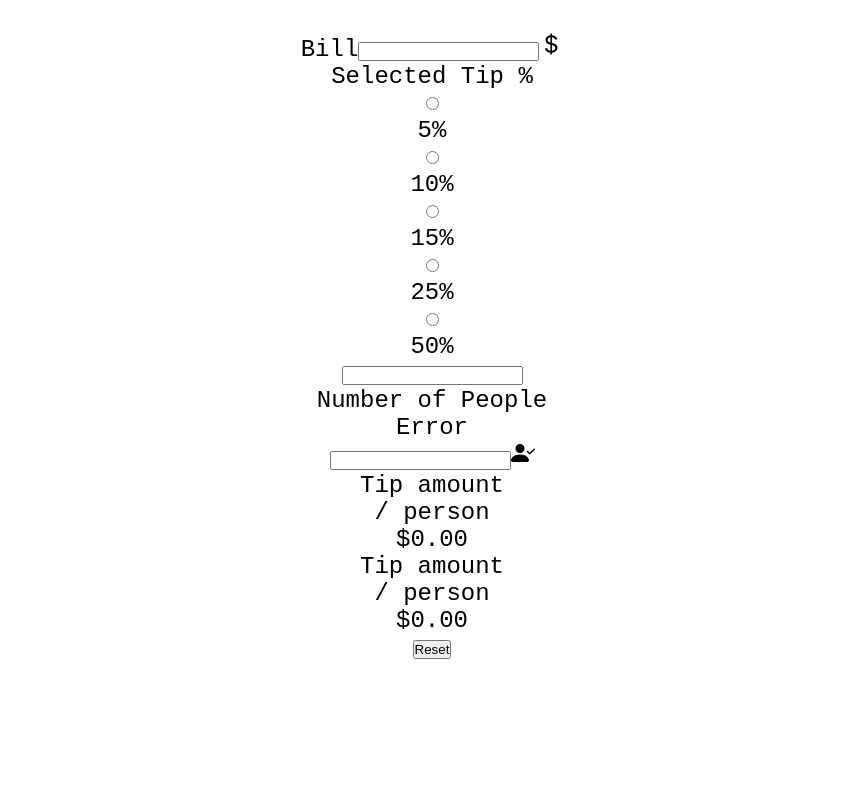
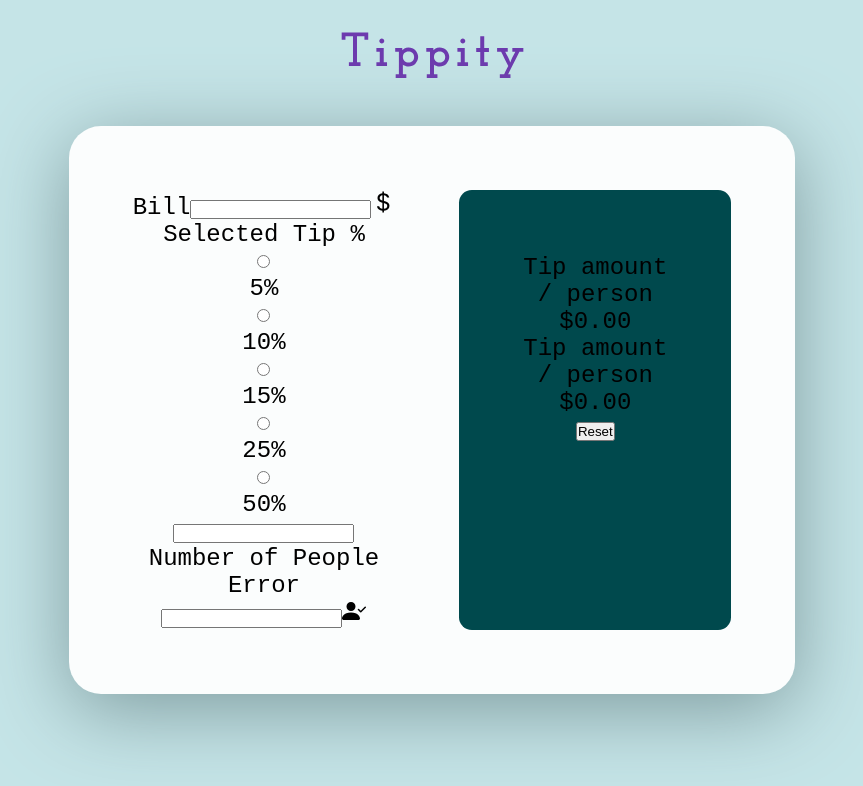
Before and after one commit to WNagorny/Tip-Calculator, a React (Vite) app: page / in a window 1280 px wide. Shown: the top 786 px of the page, without its empty margins (208-1071 px from the left). Built offline with nearby package versions, Linux system fonts and the light colour scheme.

Commit message:
added style for Display component part 1

```diff
--- a/src/App.jsx
+++ b/src/App.jsx
@@ -1,5 +1,7 @@
 // import { useState } from 'react'
 import './App.css'
+import logo from './assets/logo (2).svg'
+
 import Display from './components/Display'
 import Form from './components/Form'
 
@@ -8,11 +10,10 @@ function App() {
 
   return (
     <>
-      <div className='App'>
+      <div className='wrapper'>
+        <img src={logo} alt="Tippity logo" />
         <div className="container">
-          <div className="form">
           <Form />
-          </div>
           <Display/>
         </div>
       </div>
--- a/src/components/Display.jsx
+++ b/src/components/Display.jsx
@@ -1,6 +1,6 @@
 const Display = () => {
 	return (
-		<div>
+		<div className="display">
 			<div className='display-row'>
 				<div>
 					<div className='display-label'>
--- a/src/index.css
+++ b/src/index.css
@@ -7,16 +7,49 @@
 }
 
 :root {
-	--brand: 172, 67%, 45%;
+	--brand: 279, 72%, 56%;
 	--text: 183, 100%, 15%;
 	--neutral1: 186, 14%, 43%;
 	--neutral2: 184, 14%, 56%;
 	--neutral3: 185, 41%, 84%;
 	--neutral4: 189, 41%, 97%;
 	--white: 179, 41%, 99%;
+
+	/* utils*/
+
+	--padding: clamp(2rem, 5vw, 4rem);
 }
 
-body{
-  font-family: 'Space Mono', monospace;
-  font-size: 1.5rem;
+body {
+	font-family: 'Space Mono', monospace;
+	font-size: 1.5rem;
+	background-color: hsl(var(--neutral3));
 }
+
+.wrapper {
+	display: grid;
+	place-items: center;
+	gap: 3rem;
+}
+
+.container {
+	padding: var(--padding);
+	background-color: hsl(var(--white));
+	border-radius: 2rem;
+	box-shadow: 0 1rem 5rem hsl(var(--neutral2));
+	display: grid;
+	grid-auto-flow: column;
+	gap: var(--padding);
+}
+
+.form {
+}
+
+.display {
+	background-color: hsl(var(--text));
+	padding: var(--padding);
+	border-radius: .8rem;
+  display: flex;
+  flex-direction: column;
+  justify-content: space-between;
+}
```
Also changed, not shown: src/assets/logo (2).svg (added).
